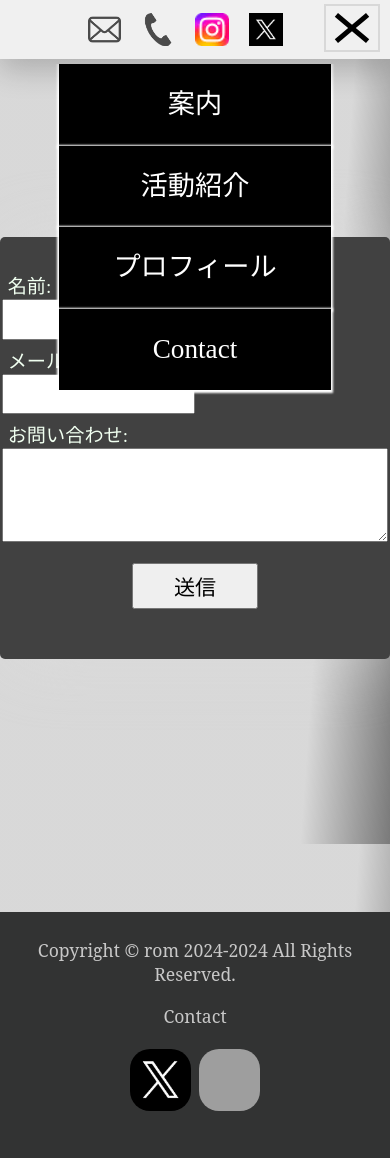
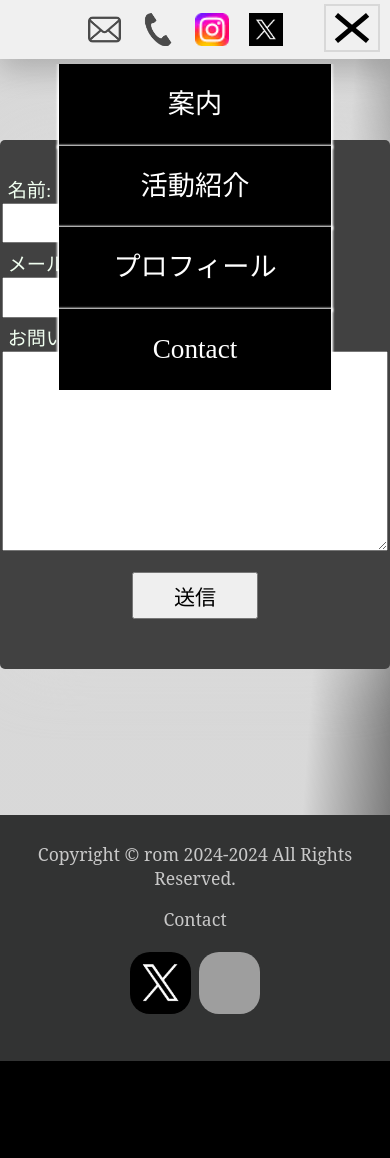
Before and after one commit to romu3521/sky, a Django app: page /contact.html in a window 390 px wide. After the commit the page ends 1061 px from the top, so only its background shows below. Run offline with Django 4.2, Linux system fonts and the light colour scheme; some web fonts are replaced; grey boxes are pictures that could not be loaded.

Commit message:
n commit

```diff
--- a/static/css/contact.css
+++ b/static/css/contact.css
@@ -6,7 +6,7 @@ div#rm_contactform2 {
   text-align: center; }
   @media screen and (max-width: 1000px) {
     div#rm_contactform2 {
-      margin-top: 9em; } }
+      margin-top: 4em; } }
   @media screen and (min-width: 1000px) {
     div#rm_contactform2 {
       margin-top: 10em; } }
@@ -60,7 +60,12 @@ div#rm_contactform2 {
     div#rm_contactform2 form textarea {
       display: block;
       width: 100%;
-      box-sizing: border-box;
-      height: 7em; }
+      box-sizing: border-box; }
+      @media screen and (max-width: 1000px) {
+        div#rm_contactform2 form textarea {
+          height: 15em !important; } }
+      @media screen and (min-width: 1000px) {
+        div#rm_contactform2 form textarea {
+          height: 7em  !important; } }
 
 /*# sourceMappingURL=contact.css.map */
--- a/static/css/style.css
+++ b/static/css/style.css
@@ -60,7 +60,7 @@ div#RomNavi {
 
 @media screen and (max-width: 1000px) {
   div.rmdmin {
-    height: 11vh; } }
+    height: 9vh; } }
 @media screen and (min-width: 1000px) {
   div.rmdmin {
     height: 25vh; } }
```
